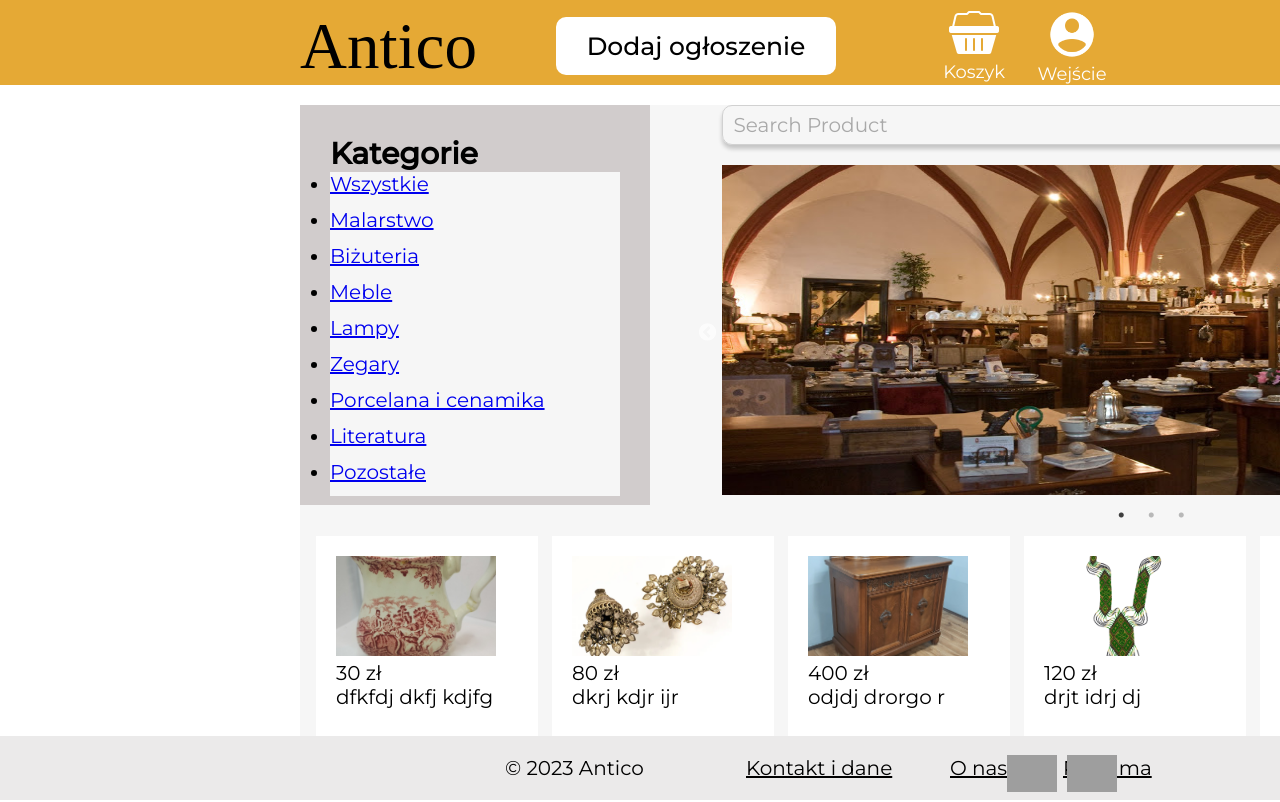
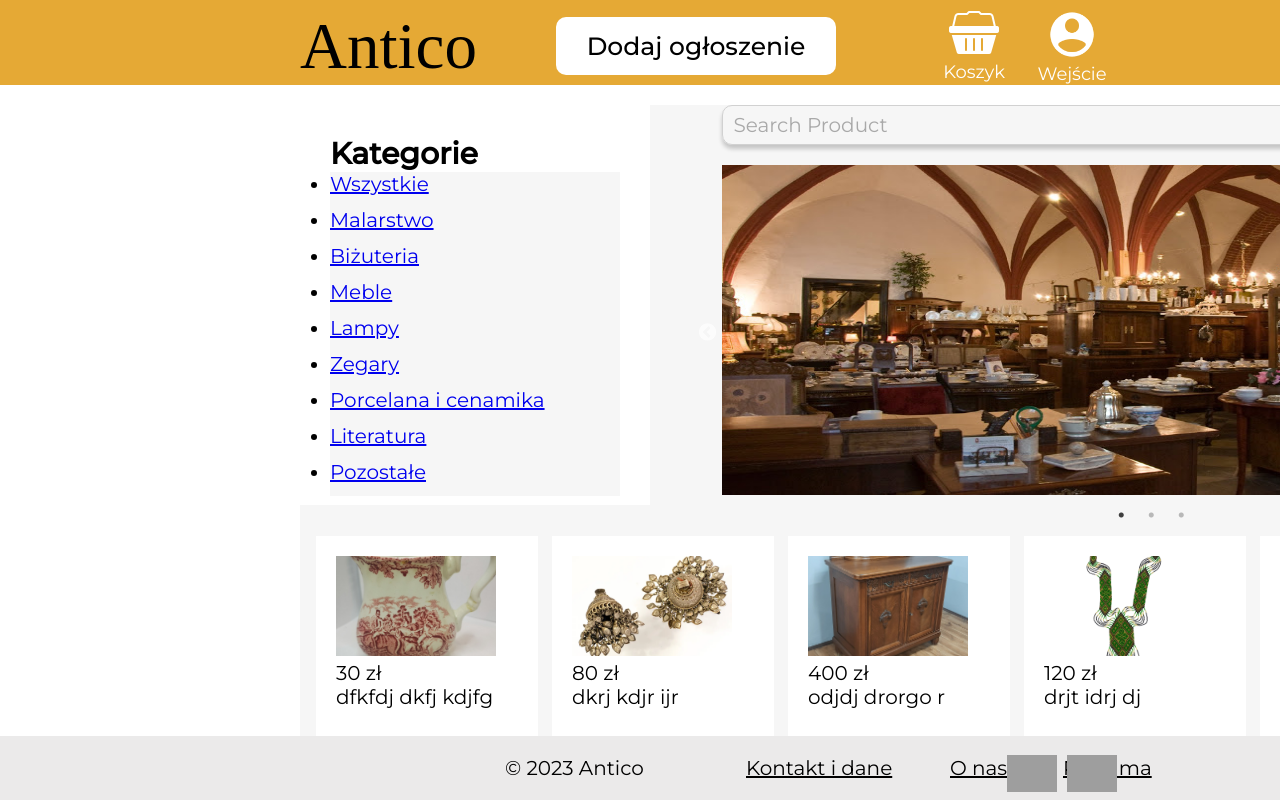
Before and after one commit to nastiandru/Antico, a React (Create React App) app in the folder antico/: page / in a window 1280 px wide. Shown: the top 802 px of the page. Built offline with nearby package versions, Linux system fonts and the light colour scheme; grey boxes are pictures that could not be loaded; a web font is replaced by a local one.

Commit message:
Update Category.css

```diff
--- a/antico/src/components/Content/Category/Category.css
+++ b/antico/src/components/Content/Category/Category.css
@@ -3,7 +3,7 @@
 }
 .box{
 
-  background-color: rgb(209, 204, 204);
+  background-color: rgb(255, 255, 255);
   width: 350px;
   height: 400px;
   padding: 30px;
```
